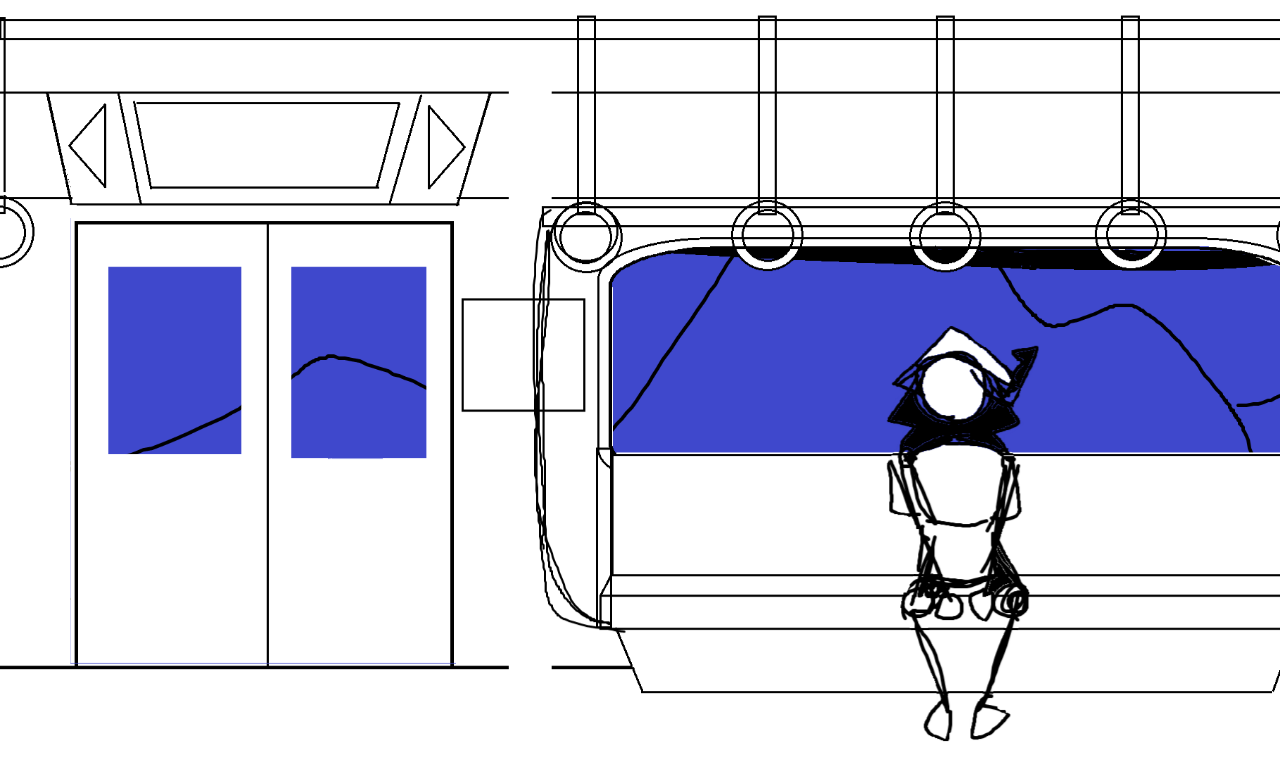
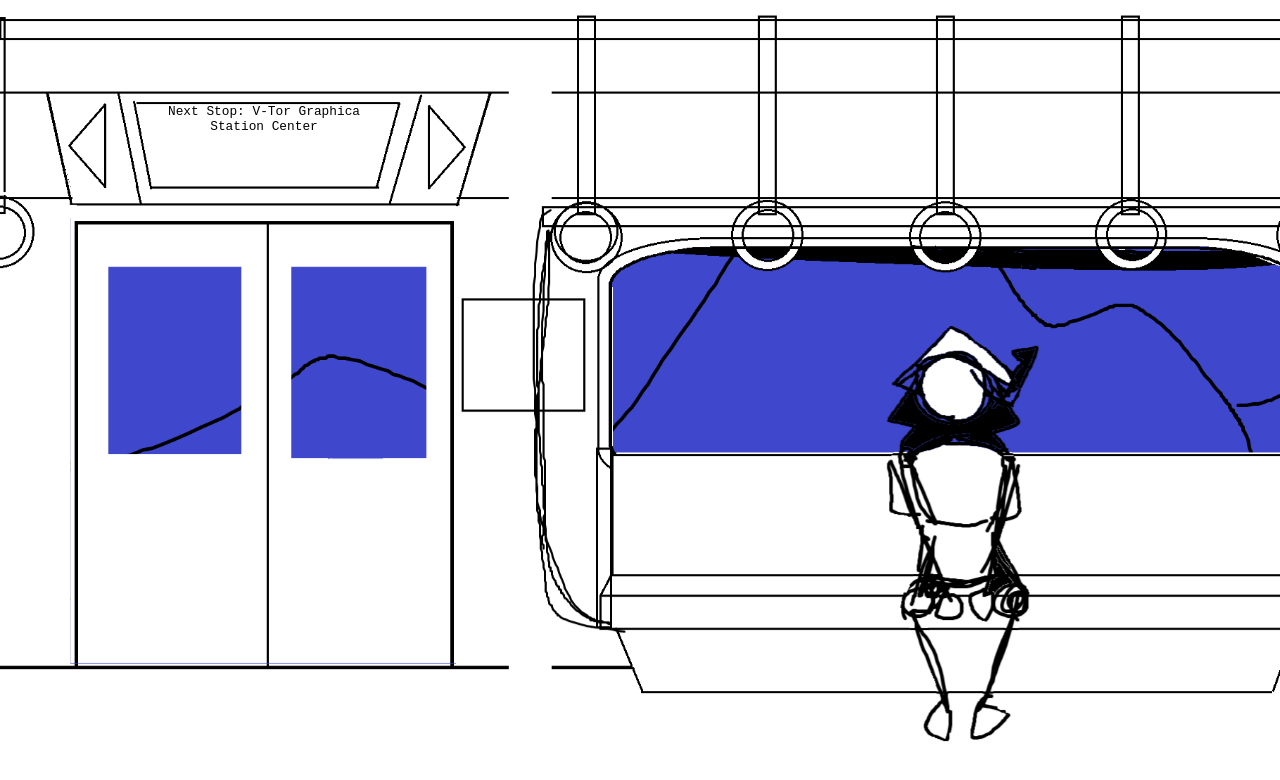
Before and after one commit to TheIllusioner/V-tor_Graphica, a plain HTML site: page Personal Website/code/index.html in a window 1280 px wide. Shown: the top 780 px of the page. Drawn offline with Linux system fonts and the light colour scheme.

Commit message:
Start navi system in train
I was going to add the function of the arrows on the side to change the upcoming station and duplicate all of that to the other door too but I spent too long brainstorming station ideas in my sketchbook and now it's midnight whoops. In any case I have around 4 of them thought out so far, but a lot of my ideas are ambitious so none of it will be done for a while. My goal is to have at least an updateable blog page, some interaction with my V-Tor Graphica OCs, and some silly pages before the end of the summer.

```diff
--- a/Personal Website/code/index.html
+++ b/Personal Website/code/index.html
@@ -11,6 +11,14 @@
     <div class="train">
         <img src="..\imgs\Draft_Train_.png" alt="You are sitting inside a subway train. A character is staring at you from the seat in front of you." class="trainInside">
         <img src="..\imgs\Draft_Train_Doors.png" alt="train doors on either side of the seats" class="trainInside">
+        <div class="navi">
+            <div class="trainInside" id="nextStopLeft">
+                <p id="stopOne">Next Stop: V-Tor Graphica Station Center</p>
+                <p id="stopTwo">Next Stop: V-Tor Graphica Void Beach</p>
+                <p id="stopThree">Next Stop: Proxia/Sector 5 Autostine Tech Station-A</p>
+            </div>
+        </div>
+
         <div class="trainInside abt_link">
             <a href="about.html">
                 <img src="..\imgs\Draft_Train_Illusioner.png" id="illusioner">
--- a/Personal Website/code/style.css
+++ b/Personal Website/code/style.css
@@ -73,3 +73,30 @@ div.train{
     margin-top: 40.8vh;
     /*border: solid red 3px;*/
 }
+
+#nextStopLeft{
+    aspect-ratio: 5 / 2;
+    height: 10vh;
+    margin-left: 20.5vh;
+    margin-top: 13vh;
+    text-align: center;
+    font-family:'Courier New', Courier, monospace;
+    font-size: 1vw;
+    /*border: solid green 3px;*/
+}
+
+#nextStopLeft p{
+    margin-top: 1vh;
+}
+
+#stopOne{
+    display: block;
+}
+
+#stopTwo{
+    display: none;
+}
+
+#stopThree{
+    display: none;
+}
```
